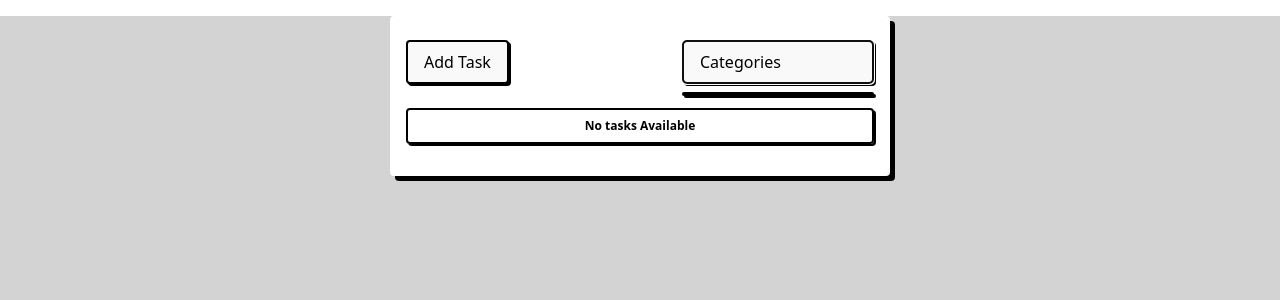
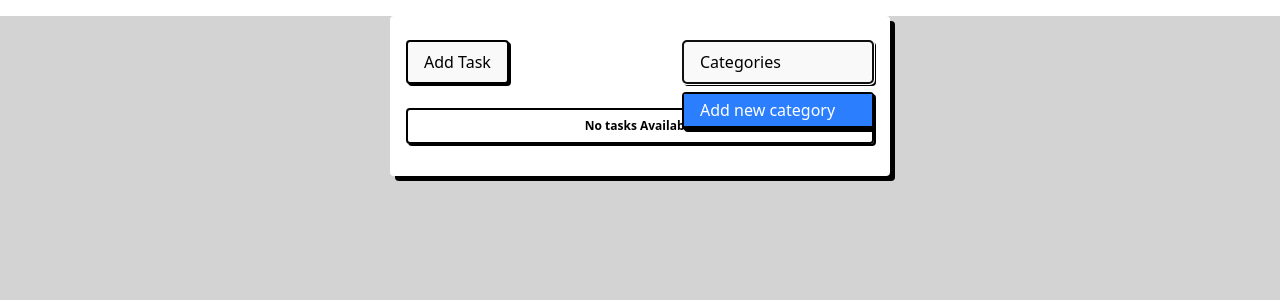
Before and after one commit to mannyblum/TaskApp, a React (Vite) app: page / in a window 1280 px wide. Both pictures are taken after a click on the button "Categories". Shown: the top 300 px of the page. Built offline with nearby package versions, Linux system fonts and the light colour scheme; some icons are missing.

Commit message:
fixing categories bug

```diff
--- a/src/components/CategorySelect.tsx
+++ b/src/components/CategorySelect.tsx
@@ -99,8 +99,7 @@ const CategorySelect = ({
                   </li>
                 );
               })}
-            {!selectOnly ||
-              (lsCategories.length === 0 && (
+            {(!selectOnly || (selectOnly && lsCategories.length === 0)) && (
               <li
                 key="addNewCategory"
                 onClick={() => handleOpenAddCategory()}
@@ -108,7 +107,7 @@ const CategorySelect = ({
               >
                 Add new category
               </li>
-              ))}
+            )}
           </ul>
         </div>
       )}
```
Lines whose indentation alone changed are shown as unchanged.
